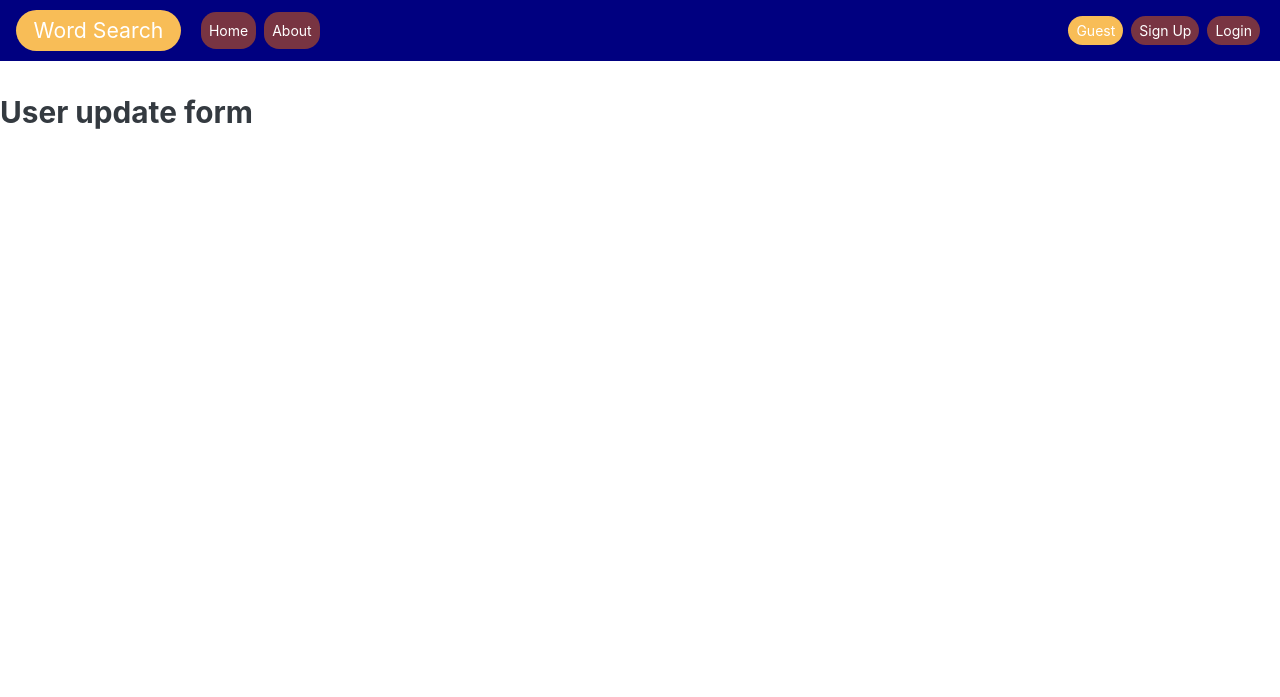
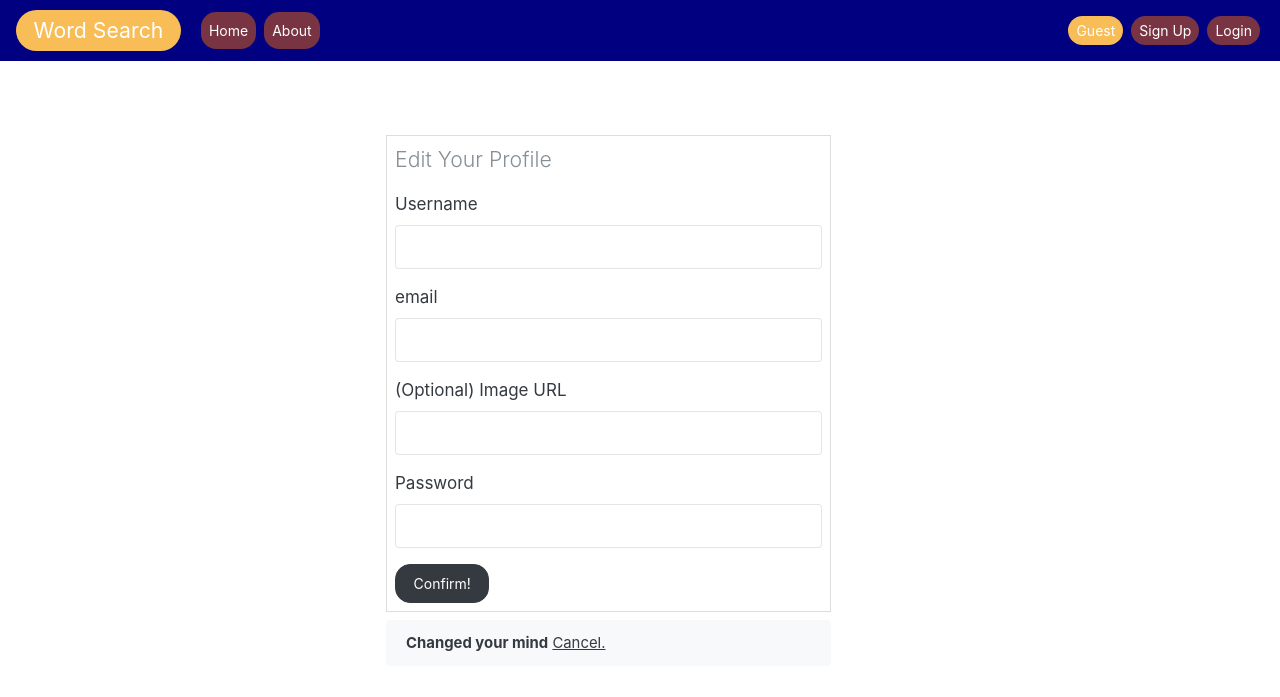
Before and after one commit to moayed-mustafa/word-seach-app, a Flask app: template user/templates/user/user_profile.html in a window 1280 px wide. Shown: the top 697 px of the page. Run offline with Flask 2, Linux system fonts and the light colour scheme; the template is opened without the code that fills it: values that come from a table or form of the project are taken from there, others are empty; some libraries are stand-ins or nearby versions.

Commit message:
users are  now able to update their profile data

```diff
--- a/forms.py
+++ b/forms.py
@@ -26,3 +26,11 @@ class LoginForm(FlaskForm):
     """ user login form """
     username = StringField('Username', validators=[InputRequired()])
     password = PasswordField('Password', validators=[DataRequired(), Length(min=6, max=40)])
+
+
+class UserEditForm(FlaskForm):
+    """Form for editing users."""
+    username = StringField('Username', validators=[InputRequired()])
+    email = StringField('email', validators=[InputRequired(), Email(message="Enter a valid Email"), Length(min=10)])
+    image_url = StringField('(Optional) Image URL')
+    password = PasswordField('Password', validators=[Length(min=6)])
--- a/user/templates/user/user_profile.html
+++ b/user/templates/user/user_profile.html
@@ -5,5 +5,48 @@
   {% endblock %}
 
   {% block content%}
-  <h3>User update form</h3>
+  <div class="container">
+    <div class="row">
+      <div class="col-3">
+
+      </div>
+
+      <div class="col-md-5 m-3">
+
+        <form method="POST" class='border p-2 mt-4'>
+
+
+                <p class='lead'>Edit Your Profile</p>
+            {{ form.hidden_tag() }}
+            {% for field in form
+                    if field.widget.input_type != 'hidden'%}
+                    <fieldset>
+                        {{field.label}}
+                        {{field(class_="form-control")}}
+                        <ul class="errors">
+                            {% for error in field.errors %}
+                            <p class="alert alert-danger">
+                                {{error }}
+                        </p>
+
+
+                        </ul>
+                        {% endfor%}
+                    </fieldset>
+
+            {% endfor %}
+            <button class="btn btn-dark ">Confirm!</button>
+        </form>
+        <div class="alert alert-light  mt-2">
+          <span  > <strong>Changed your mind</strong>  <a href= {{url_for('homepage')}} >Cancel.</a></span>
+
+        </div>
+
+    </div>
+    <div class="col-3 mt-5">
+
+    </div>
+  </div>
+</div>
+
 {% endblock%}
```
Also changed, not shown: user/user.py (+50 -10 lines).
